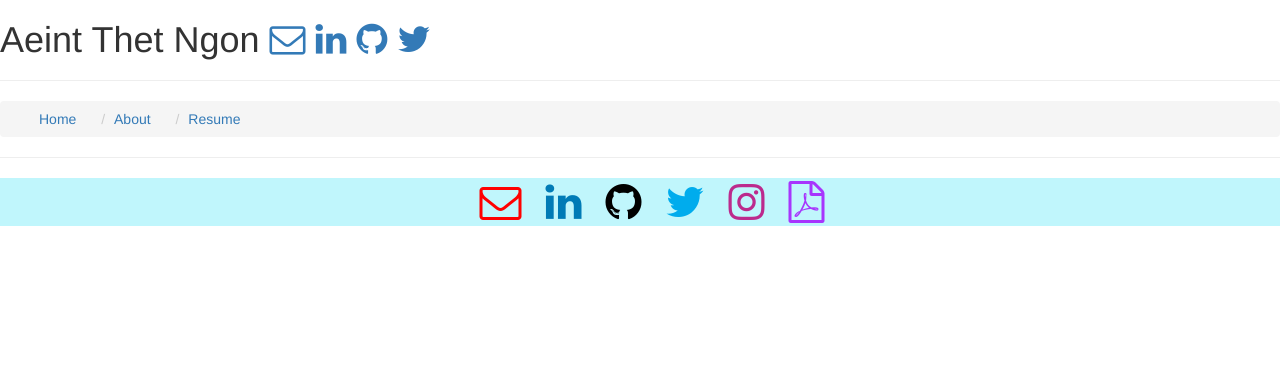
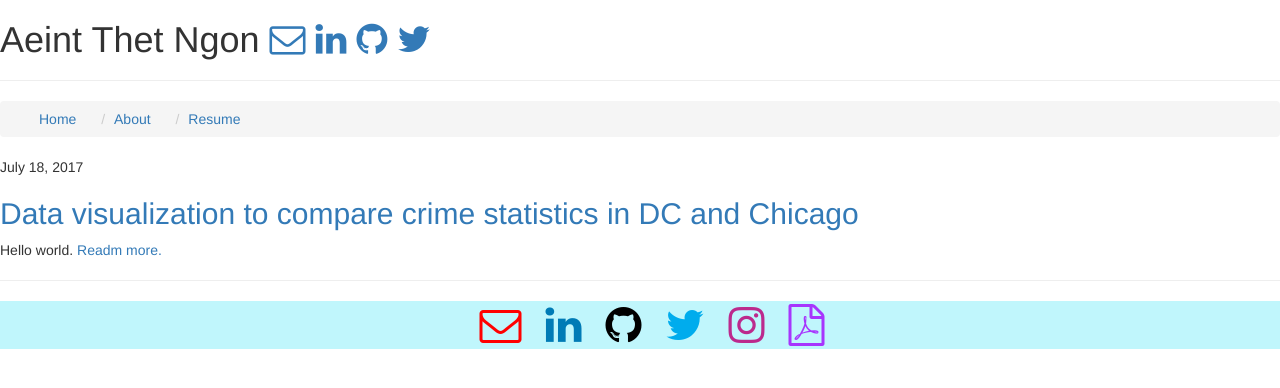
Before and after one commit to aeintngon/old-webpage, a Jekyll site: the page built from index.html, in a window 1280 px wide. Shown: the top 388 px of the page. Built offline with Jekyll 4.4.1, drawn with Linux system fonts in a browser that asks for light colours; nearby versions of some CDN libraries.

Commit message:
test crime html

```diff
--- a/CSS/styles.css
+++ b/CSS/styles.css
@@ -1,3 +1,7 @@
+.post-content {
+    margin-bottom: 30px;
+}
+
 ul {
     list-style: none; /* Remove list bullets */
     padding: 0;
--- a/index.html
+++ b/index.html
@@ -1,3 +1,7 @@
 ---
 layout: default
 ---
+
+	<span class="post-date"> July 18, 2017 </span>
+	<h2><a href="./CrimeData.html">Data visualization to compare crime statistics in DC and Chicago</a></h2>
+	<p>Hello world. <a href="./CrimeData.html">Readm more.</a></p>
```
Also changed, not shown: CrimeData.html (added, +15 -0 lines), images/crime/chicago_crimetype.png (added), images/crime/chicago_heatmap.png (added), images/crime/chicago_yearly.png (added), images/crime/dc_2016heatmap.png (added), images/crime/dc_crimetype.png (added), images/crime/dc_heatmap.png (added), images/crime/dc_yearly.png (added).
